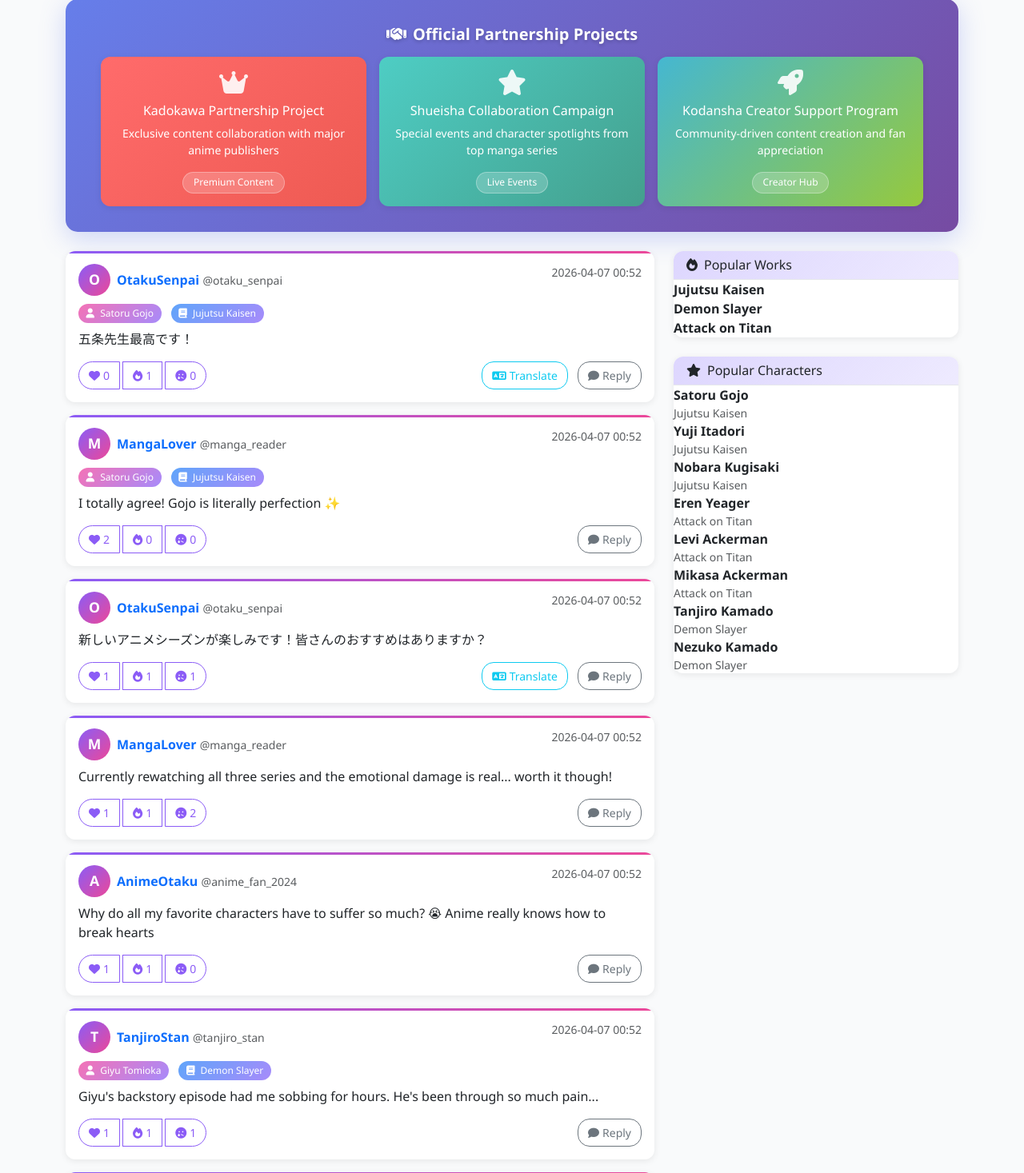
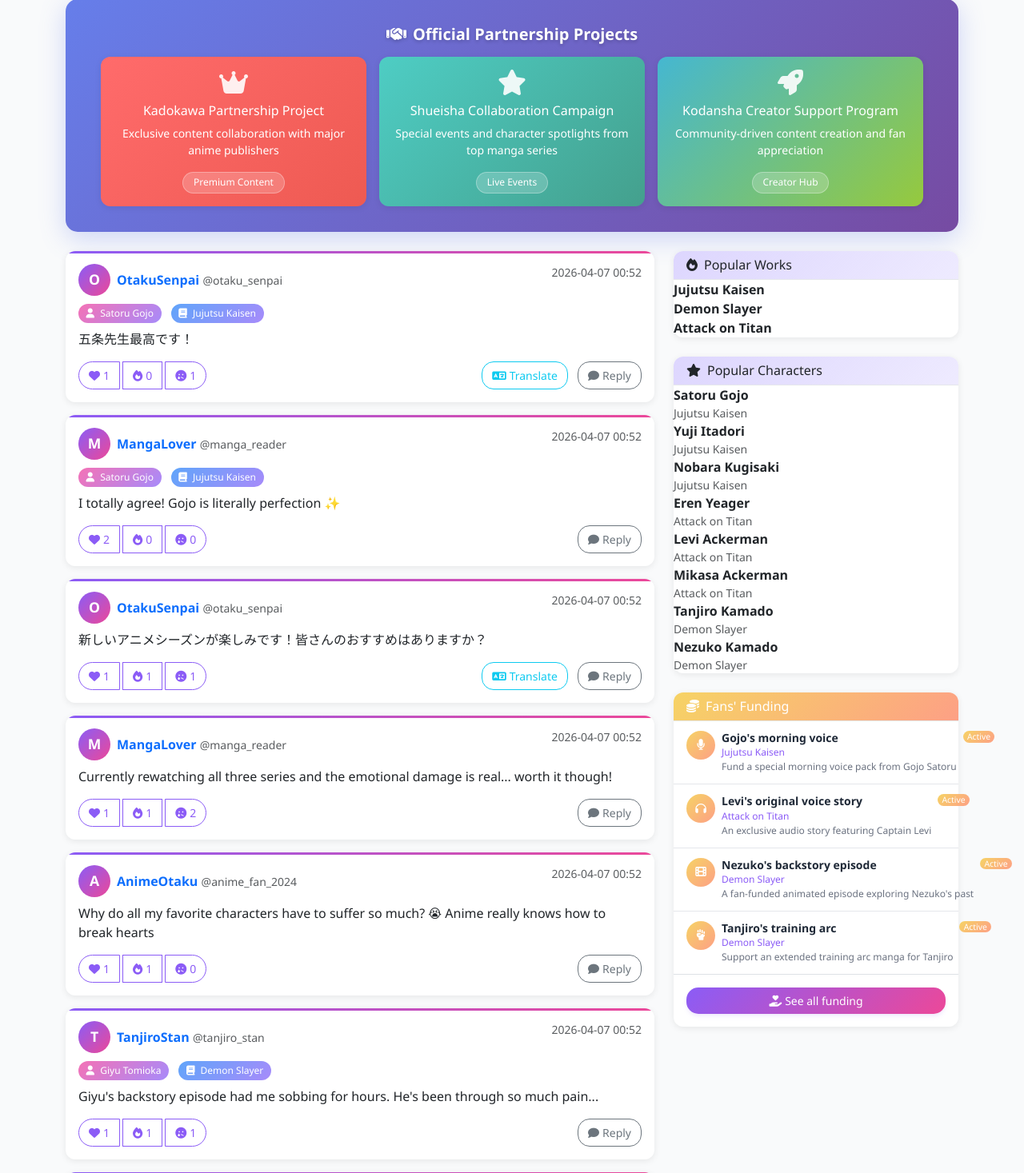
Before and after one commit to mngbizcard/oshicry, a Flask app: page / in a window 1280 px wide. Shown: the part 87-1554 px from the top of the page at 80% size. Run offline with Flask 3, Linux system fonts and the light colour scheme.

Commit message:
add Fans' Funding section to sidebar with campaigns and placeholder pages

```diff
--- a/routes.py
+++ b/routes.py
@@ -53,7 +53,12 @@
         'live_events': 'Live Events',
         'kodansha_creator_support': 'Kodansha Creator Support Program',
         'kodansha_description': 'Community-driven content creation and fan appreciation',
-        'creator_hub': 'Creator Hub'
+        'creator_hub': 'Creator Hub',
+        'fans_funding': "Fans' Funding",
+        'see_all_funding': 'See all funding',
+        'others': 'Others...',
+        'funding_active': 'Active',
+        'funding_detail': 'View Campaign'
     },
     'ja': {
         'app_name': '推しCRY',
@@ -84,9 +89,57 @@
         'live_events': 'ライブイベント',
         'kodansha_creator_support': '講談社クリエイターサポートプログラム',
         'kodansha_description': 'コミュニティ主導のコンテンツ制作とファン感謝',
-        'creator_hub': 'クリエイターハブ'
+        'creator_hub': 'クリエイターハブ',
+        'fans_funding': 'ファンファンディング',
+        'see_all_funding': 'すべての資金調達を見る',
+        'others': 'その他...',
+        'funding_active': '募集中',
+        'funding_detail': 'キャンペーンを見る'
     }
 }
+
+FUNDING_CAMPAIGNS = [
+    {
+        'id': 1,
+        'title_en': "Gojo's morning voice",
+        'title_ja': '五条の朝の声',
+        'work_en': 'Jujutsu Kaisen',
+        'work_ja': '呪術廻戦',
+        'description_en': 'Fund a special morning voice pack from Gojo Satoru',
+        'description_ja': '五条悟の特別モーニングボイスパックを応援しよう',
+        'icon': 'fas fa-microphone',
+    },
+    {
+        'id': 2,
+        'title_en': "Levi's original voice story",
+        'title_ja': 'リヴァイのオリジナルボイスストーリー',
+        'work_en': 'Attack on Titan',
+        'work_ja': '進撃の巨人',
+        'description_en': 'An exclusive audio story featuring Captain Levi',
+        'description_ja': '兵長リヴァイが登場する特別な音声ストーリー',
+        'icon': 'fas fa-headphones',
+    },
+    {
+        'id': 3,
+        'title_en': "Nezuko's backstory episode",
+        'title_ja': '禰豆子の過去エピソード',
+        'work_en': 'Demon Slayer',
+        'work_ja': '鬼滅の刃',
+        'description_en': "A fan-funded animated episode exploring Nezuko's past",
+        'description_ja': '禰豆子の過去を描くファン制作アニメ',
+        'icon': 'fas fa-film',
+    },
+    {
+        'id': 4,
+        'title_en': "Tanjiro's training arc",
+        'title_ja': '炭治郎の修行編',
+        'work_en': 'Demon Slayer',
+        'work_ja': '鬼滅の刃',
+        'description_en': 'Support an extended training arc manga for Tanjiro',
+        'description_ja': '炭治郎の修行編漫画の拡張版をサポート',
+        'icon': 'fas fa-fist-raised',
+    },
+]
 
 def get_translation(key, lang='en'):
     return TRANSLATIONS.get(lang, TRANSLATIONS['en']).get(key, key)
@@ -129,7 +182,22 @@
                          popular_characters=popular_characters,
                          works=data.works,
                          characters=data.characters,
-                         users=data.users)
+                         users=data.users,
+                         funding_campaigns=FUNDING_CAMPAIGNS)
+
+@app.route('/funding')
+def funding_list():
+    lang = session.get('language', 'en')
+    return render_template('funding.html',
+                         funding_campaigns=FUNDING_CAMPAIGNS)
+
+@app.route('/funding/<int:campaign_id>')
+def funding_detail(campaign_id):
+    campaign = next((c for c in FUNDING_CAMPAIGNS if c['id'] == campaign_id), None)
+    if not campaign:
+        flash('Campaign not found.', 'error')
+        return redirect(url_for('index'))
+    return render_template('funding_detail.html', campaign=campaign)
 
 @app.route('/login', methods=['GET', 'POST'])
 def login():
--- a/static/css/style.css
+++ b/static/css/style.css
@@ -791,3 +791,107 @@
 .modal-title {
     font-weight: 600;
 }
+
+/* Fans' Funding Card */
+.funding-card-header {
+    background: linear-gradient(135deg, #f6d365 0%, #fda085 100%);
+    color: #fff;
+    border-radius: 0.375rem 0.375rem 0 0;
+}
+
+.funding-card-header h6 {
+    color: #fff;
+}
+
+.funding-item {
+    padding: 0.75rem 1rem;
+    border-bottom: 1px solid var(--border-light);
+    color: var(--text-dark);
+    transition: background 0.2s ease;
+}
+
+.funding-item:last-of-type {
+    border-bottom: none;
+}
+
+.funding-item:hover {
+    background: #fdf8f0;
+    color: var(--text-dark);
+}
+
+.funding-icon-wrap {
+    width: 36px;
+    height: 36px;
+    border-radius: 50%;
+    background: linear-gradient(135deg, #f6d365 0%, #fda085 100%);
+    display: flex;
+    align-items: center;
+    justify-content: center;
+    color: #fff;
+    font-size: 0.85rem;
+    flex-shrink: 0;
+}
+
+.funding-icon-wrap-lg {
+    width: 52px;
+    height: 52px;
+    border-radius: 50%;
+    background: linear-gradient(135deg, #f6d365 0%, #fda085 100%);
+    display: flex;
+    align-items: center;
+    justify-content: center;
+    color: #fff;
+}
+
+.funding-icon-wrap-xl {
+    width: 72px;
+    height: 72px;
+    border-radius: 50%;
+    background: linear-gradient(135deg, #f6d365 0%, #fda085 100%);
+    display: flex;
+    align-items: center;
+    justify-content: center;
+    color: #fff;
+}
+
+.funding-title {
+    font-size: 0.875rem;
+    font-weight: 600;
+    color: var(--text-dark);
+    line-height: 1.3;
+}
+
+.funding-work {
+    font-size: 0.75rem;
+    color: var(--primary-purple);
+    font-weight: 500;
+}
+
+.funding-desc {
+    font-size: 0.75rem;
+    color: var(--text-muted);
+}
+
+.funding-badge {
+    background: linear-gradient(135deg, #f6d365 0%, #fda085 100%);
+    color: #fff;
+    font-size: 0.65rem;
+    padding: 0.2em 0.5em;
+}
+
+.funding-list-card {
+    border: 1px solid var(--border-light);
+    border-radius: 12px;
+    transition: box-shadow 0.2s ease, transform 0.2s ease;
+}
+
+.funding-list-card:hover {
+    box-shadow: 0 6px 20px rgba(253, 160, 133, 0.2);
+    transform: translateY(-2px);
+}
+
+.funding-detail-card {
+    border-radius: 16px;
+    border: none;
+    box-shadow: 0 8px 30px rgba(0, 0, 0, 0.08);
+}
--- a/templates/index.html
+++ b/templates/index.html
@@ -235,6 +235,41 @@
             </div>
         </div>
         {% endif %}
+
+        <!-- Fans' Funding -->
+        <div class="card mb-4 funding-card">
+            <div class="card-header funding-card-header">
+                <h6 class="mb-0"><i class="fas fa-coins me-2"></i>{{ t('fans_funding') }}</h6>
+            </div>
+            <div class="card-body p-0">
+                {% for campaign in funding_campaigns[:4] %}
+                <a href="{{ url_for('funding_detail', campaign_id=campaign.id) }}" class="funding-item d-block text-decoration-none">
+                    <div class="d-flex align-items-start gap-2">
+                        <div class="funding-icon-wrap flex-shrink-0">
+                            <i class="{{ campaign.icon }}"></i>
+                        </div>
+                        <div class="flex-grow-1 min-w-0">
+                            <div class="funding-title">
+                                {{ campaign.title_ja if lang == 'ja' else campaign.title_en }}
+                            </div>
+                            <div class="funding-work">
+                                {{ campaign.work_ja if lang == 'ja' else campaign.work_en }}
+                            </div>
+                            <div class="funding-desc text-truncate">
+                                {{ campaign.description_ja if lang == 'ja' else campaign.description_en }}
+                            </div>
+                        </div>
+                        <span class="badge funding-badge flex-shrink-0">{{ t('funding_active') }}</span>
+                    </div>
+                </a>
+                {% endfor %}
+                <div class="p-3 text-center border-top">
+                    <a href="{{ url_for('funding_list') }}" class="btn btn-sm btn-primary w-100">
+                        <i class="fas fa-hand-holding-heart me-1"></i>{{ t('see_all_funding') }}
+                    </a>
+                </div>
+            </div>
+        </div>
     </div>
 </div>
 
```
Also changed, not shown: templates/funding.html (added, +47 -0 lines), templates/funding_detail.html (added, +33 -0 lines).
